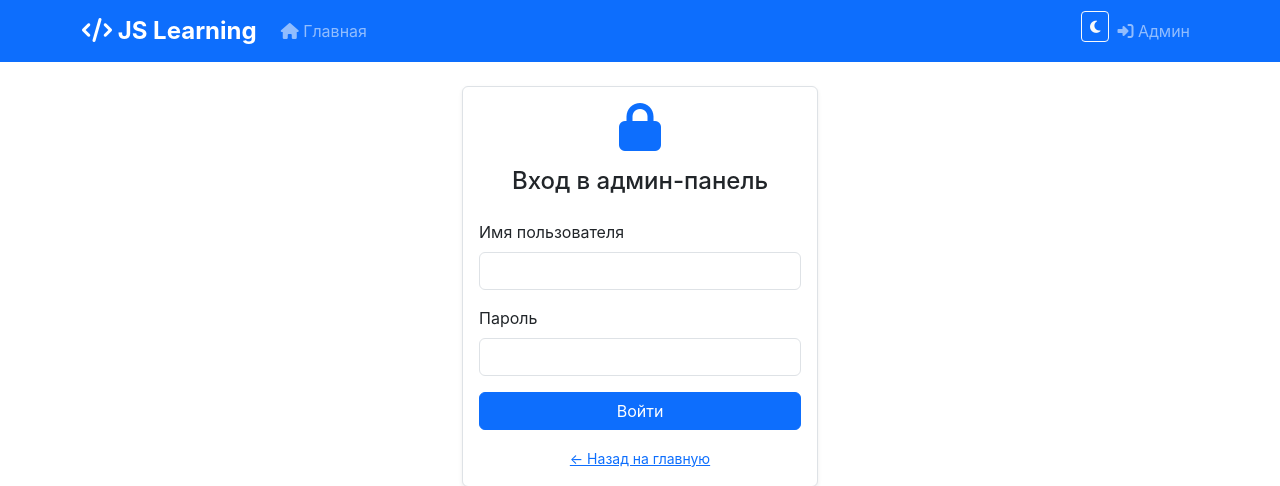
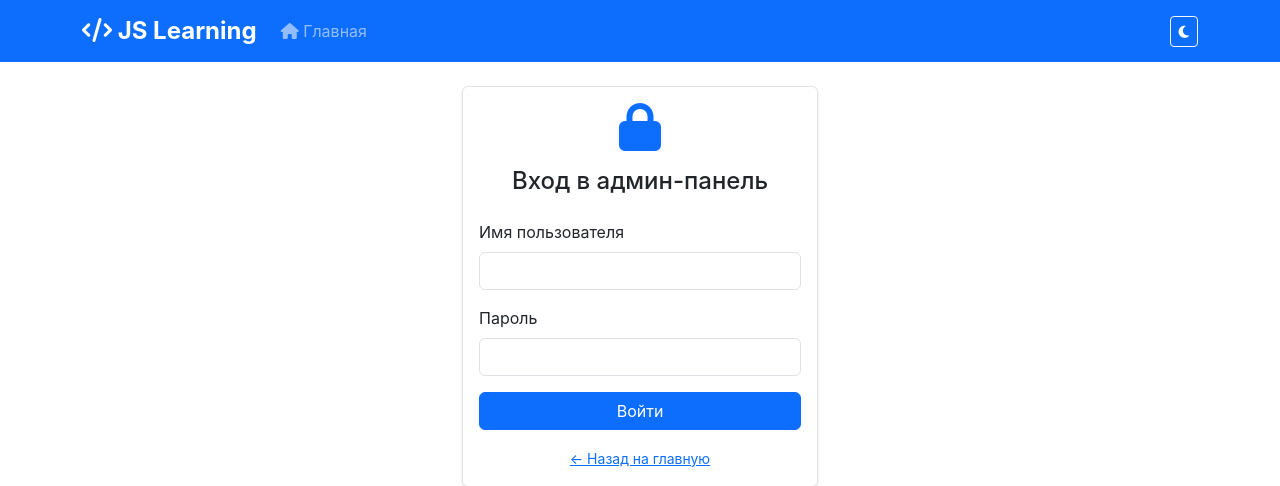
Before and after one commit to bod-hub/JavaScriptLearningPortal, a Flask app: a page that uses templates/base.html in a window 1280 px wide. Shown: the top 486 px of the page. Run offline with Flask 3, Linux system fonts and the light colour scheme; some libraries are stand-ins or nearby versions.

Commit message:
Remove the admin panel link from the main navigation menu for regular users
Removes the admin panel link in `templates/base.html` to restrict access from non-admin users.

Replit-Commit-Author: Agent
Replit-Commit-Session-Id: 6c312846-ab6c-45ae-846b-19de5c5ed971
Replit-Commit-Screenshot-Url: https://storage.googleapis.com/screenshot-production-us-central1/4931bf33-4fb2-468c-b1bd-0d5a69d22c2d/dd903e01-99e6-4ff7-922c-e2b9ecd2e0d1.jpg

```diff
--- a/templates/base.html
+++ b/templates/base.html
@@ -57,12 +57,6 @@
                                 </a></li>
                             </ul>
                         </li>
-                    {% else %}
-                        <li class="nav-item">
-                            <a class="nav-link" href="{{ url_for('admin_login') }}">
-                                <i class="fas fa-sign-in-alt"></i> Админ
-                            </a>
-                        </li>
                     {% endif %}
                 </ul>
             </div>
```
